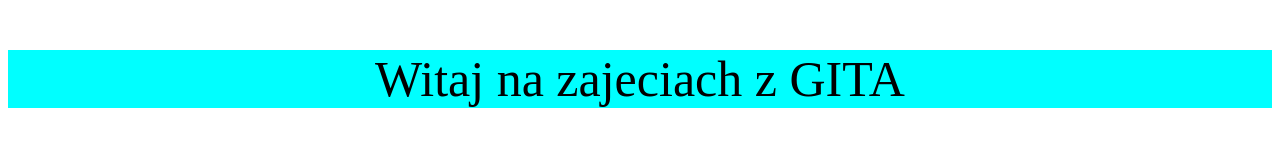
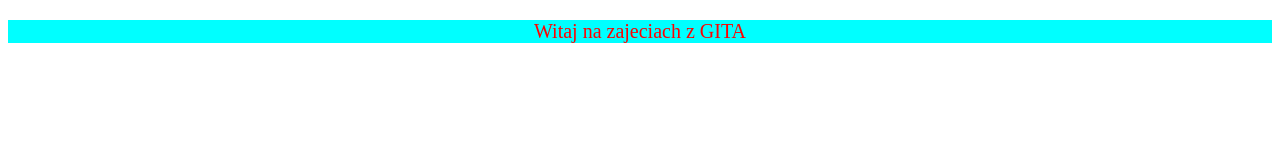
Before and after one commit to Matejowy94/GIT-SAN, a plain HTML site: page index.html in a window 1280 px wide. Drawn offline with Linux system fonts and the light colour scheme.

Commit message:
changed styles

```diff
--- a/style.css
+++ b/style.css
@@ -1,7 +1,9 @@
 p {
     background-color: aqua;
-    font-size: 50px;
-    text-align: center
+    font-size: 20px;
+    text-align: center;
+    color: red;
+
 
 
 }
```
